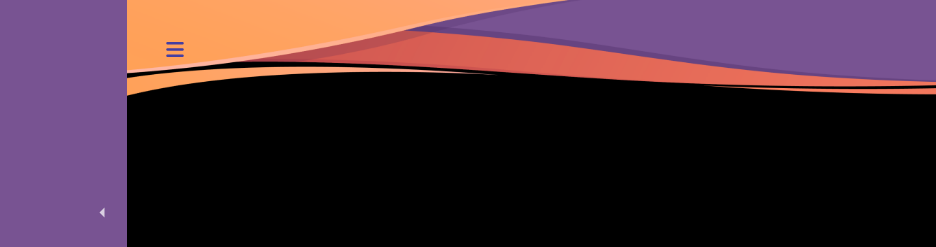
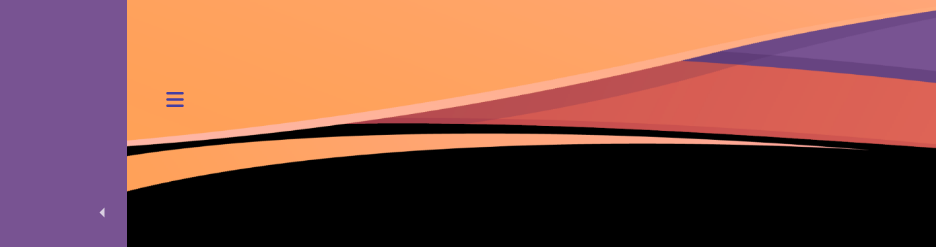
Before and after one commit to Myogamevideo/uvideo, a plain HTML site: page index.html in a window 1280 px wide. Shown: the top 247 px of the page, 344-1280 px from the left. Drawn offline with nearby package versions, Linux system fonts and the light colour scheme.

Commit message:
modify min-height .dashboard-toolbar to 200px

```diff
--- a/assets/css/style.css
+++ b/assets/css/style.css
@@ -351,7 +351,7 @@ h1, .h1 {
 }
 
 .dashboard-toolbar {
-    min-height: 100px;
+    min-height: 200px;
     background-image: url("../../img/backgroundheader2.png");
     background-repeat: no-repeat;
     background-size: cover;
```
